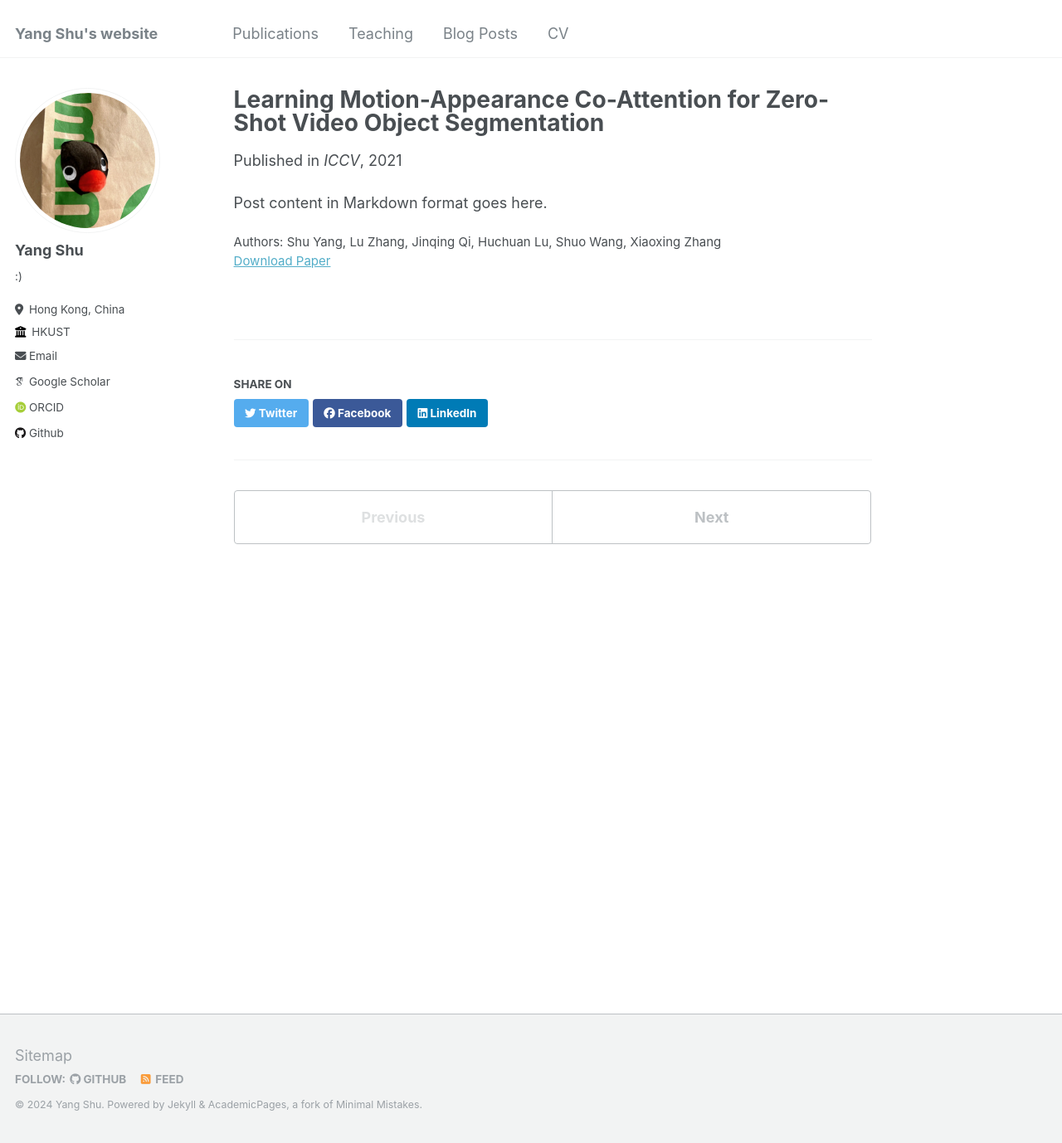
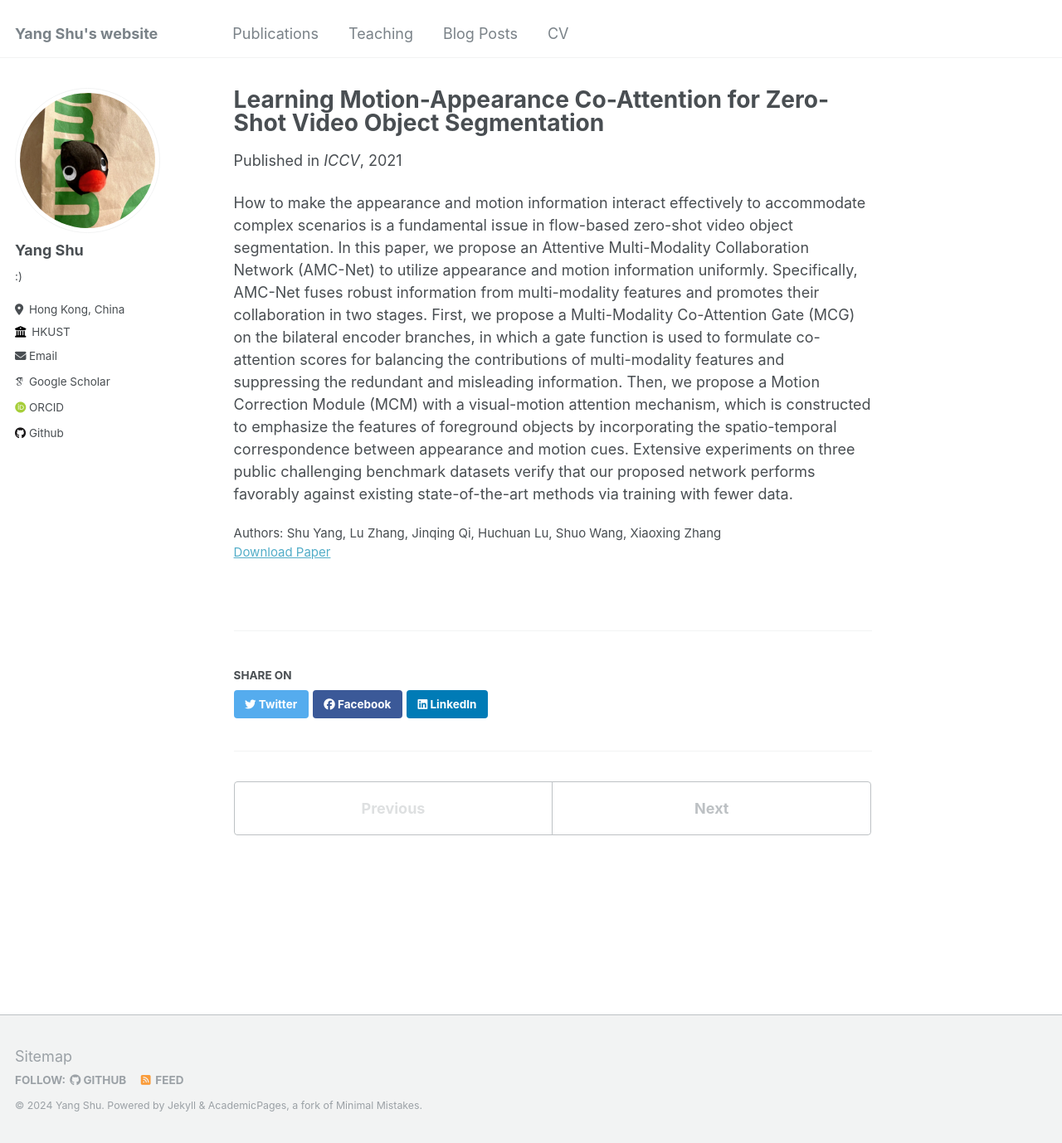
Before and after one commit to isyangshu/isyangshu.github.io, a Jekyll site: the page built from _publications/2021-01-01-paper-title-number-1.md, in a window 1280 px wide and 1378 px high. Shown: the whole window at 83% size. Built offline with Jekyll 4.4.1, drawn with Linux system fonts in a browser that asks for light colours; some web fonts are replaced.

Commit message:
Update 2021-01-01-paper-title-number-1.md

```diff
--- a/_publications/2021-01-01-paper-title-number-1.md
+++ b/_publications/2021-01-01-paper-title-number-1.md
@@ -10,4 +10,4 @@ citation: Shu Yang, Lu Zhang, Jinqing Qi, Huchuan Lu, Shuo Wang, Xiaoxing Zhang
 paperurl: https://openaccess.thecvf.com/content/ICCV2021/papers/Yang_Learning_Motion-Appearance_Co-Attention_for_Zero-Shot_Video_Object_Segmentation_ICCV_2021_paper.pdf
 ---
 
-Post content in Markdown format goes here.
+How to make the appearance and motion information interact effectively to accommodate complex scenarios is a fundamental issue in flow-based zero-shot video object segmentation. In this paper, we propose an Attentive Multi-Modality Collaboration Network (AMC-Net) to utilize appearance and motion information uniformly. Specifically, AMC-Net fuses robust information from multi-modality features and promotes their collaboration in two stages. First, we propose a Multi-Modality Co-Attention Gate (MCG) on the bilateral encoder branches, in which a gate function is used to formulate co-attention scores for balancing the contributions of multi-modality features and suppressing the redundant and misleading information. Then, we propose a Motion Correction Module (MCM) with a visual-motion attention mechanism, which is constructed to emphasize the features of foreground objects by incorporating the spatio-temporal correspondence between appearance and motion cues. Extensive experiments on three public challenging benchmark datasets verify that our proposed network performs favorably against existing state-of-the-art methods via training with fewer data.
```
